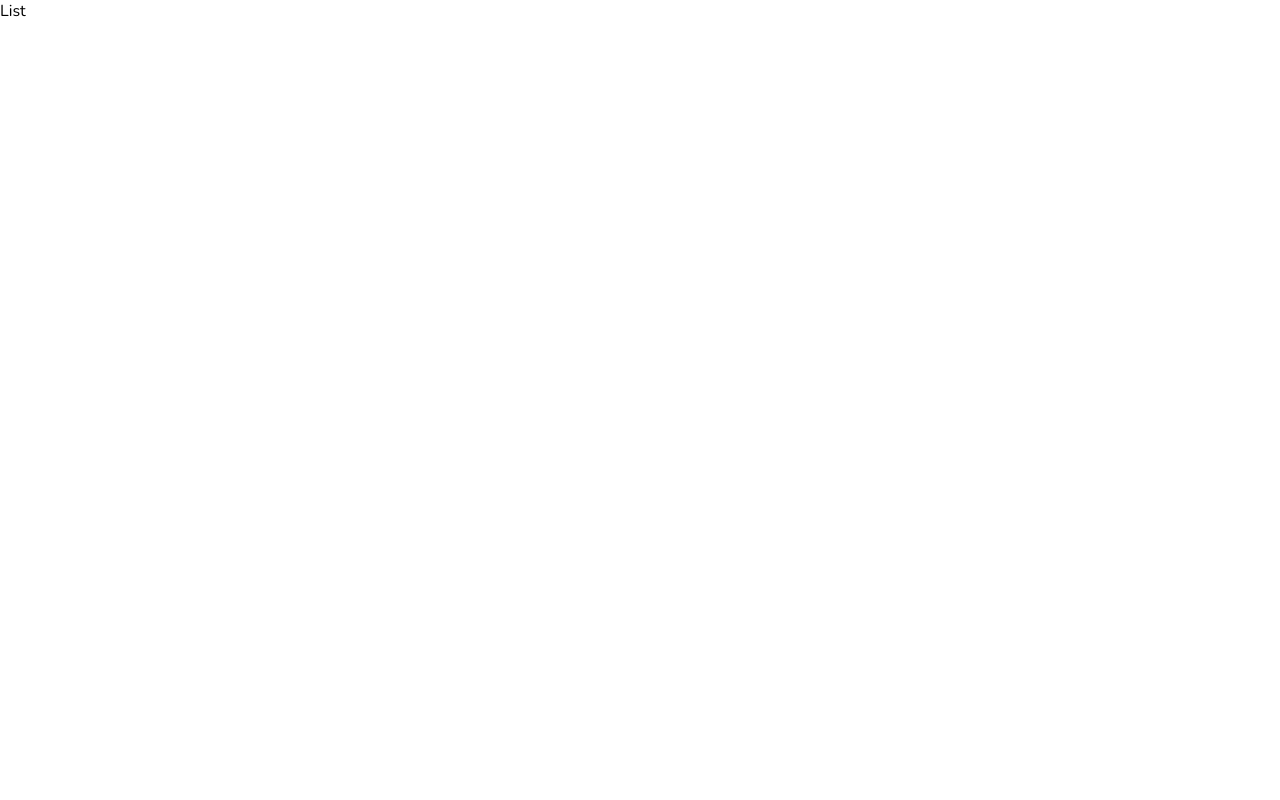
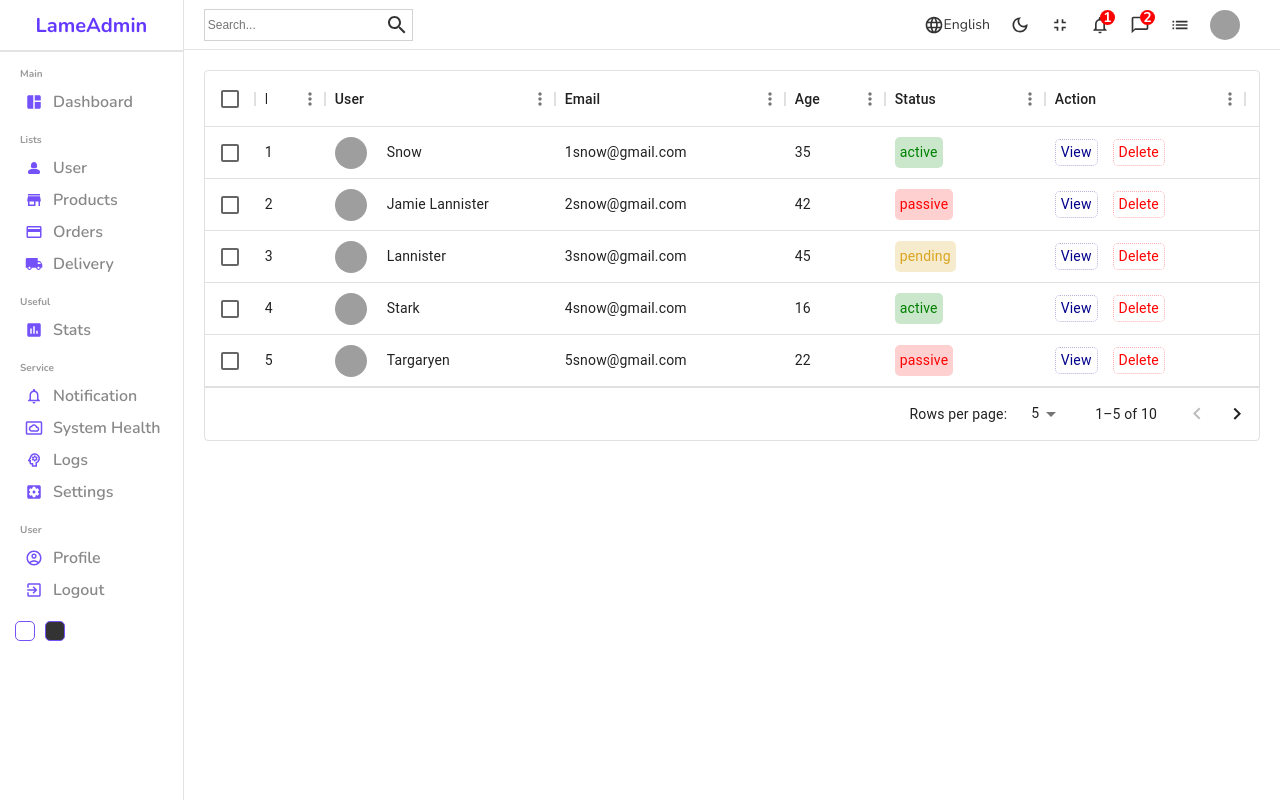
Before and after one commit to n4vn337/LameAdmin, a React (Vite) app: page /users in a window 1280 px wide. Built offline with nearby package versions, Linux system fonts and the light colour scheme; grey boxes are pictures that could not be loaded.

Commit message:
Add users page

```diff
--- a/package.json
+++ b/package.json
@@ -14,6 +14,7 @@
     "@emotion/styled": "^11.11.0",
     "@mui/icons-material": "^5.15.5",
     "@mui/material": "^5.15.5",
+    "@mui/x-data-grid": "^6.19.1",
     "prop-types": "^15.8.1",
     "react": "^18.2.0",
     "react-circular-progressbar": "^2.1.0",
--- /dev/null
+++ b/src/components/datatable/Datatable.jsx
@@ -0,0 +1,69 @@
+import "./datatable.scss";
+import { DataGrid } from "@mui/x-data-grid";
+
+import { userCols, userRows } from "../../dataSource";
+
+// const columns = [
+//   { field: "id", headerName: "ID", width: 70 },
+//   { field: "firstName", headerName: "First name", width: 130 },
+//   { field: "lastName", headerName: "Last name", width: 130 },
+//   {
+//     field: "age",
+//     headerName: "Age",
+//     type: "number",
+//     width: 90,
+//   },
+//   {
+//     field: "fullName",
+//     headerName: "Full name",
+//     description: "This column has a value getter and is not sortable.",
+//     sortable: false,
+//     width: 160,
+//     valueGetter: (params) =>
+//       `${params.row.firstName || ""} ${params.row.lastName || ""}`,
+//   },
+// ];
+
+// const rows = [
+//   { id: 1, lastName: "Snow", firstName: "Jon", age: 35 },
+//   { id: 2, lastName: "Lannister", firstName: "Cersei", age: 42 },
+//   { id: 3, lastName: "Lannister", firstName: "Jaime", age: 45 },
+//   { id: 4, lastName: "Stark", firstName: "Arya", age: 16 },
+//   { id: 5, lastName: "Targaryen", firstName: "Daenerys", age: null },
+//   { id: 6, lastName: "Melisandre", firstName: null, age: 150 },
+//   { id: 7, lastName: "Clifford", firstName: "Ferrara", age: 44 },
+//   { id: 8, lastName: "Frances", firstName: "Rossini", age: 36 },
+//   { id: 9, lastName: "Roxie", firstName: "Harvey", age: 65 },
+// ];
+export const Datatable = () => {
+  const actionCol = [
+    {
+      field: "action",
+      headerName: "Action",
+      width: 200,
+      renderCell: () => {
+        return (
+          <div className="cellAction">
+            <div className="viewBtn">View</div>
+            <div className="deleteBtn">Delete</div>
+          </div>
+        );
+      },
+    },
+  ];
+  return (
+    <div className="datatable">
+      <DataGrid
+        rows={userRows}
+        columns={userCols.concat(actionCol)}
+        initialState={{
+          pagination: {
+            paginationModel: { page: 0, pageSize: 5 },
+          },
+        }}
+        pageSizeOptions={[5, 10]}
+        checkboxSelection
+      />
+    </div>
+  );
+};
--- /dev/null
+++ b/src/components/datatable/datatable.scss
@@ -0,0 +1,60 @@
+.datatable {
+  //   height: 600px;
+  padding: 20px;
+
+  .cellWithImg {
+    display: flex;
+    align-items: center;
+
+    .cellImg {
+      width: 32px;
+      height: 32px;
+      border-radius: 50%;
+
+      object-fit: cover;
+      margin-right: 20px;
+    }
+  }
+
+  .cellWithStatus {
+    padding: 5px;
+    border-radius: 5px;
+
+    &.active {
+      color: green;
+      background-color: rgba(14, 143, 14, 0.214);
+    }
+
+    &.pending {
+      color: goldenrod;
+      background-color: rgba(218, 165, 32, 0.219);
+    }
+
+    &.passive {
+      color: red;
+      background-color: rgba(255, 0, 0, 0.185);
+    }
+  }
+
+  .cellAction {
+    display: flex;
+    align-items: center;
+    gap: 15px;
+
+    .viewBtn {
+      padding: 2px 5px;
+      border-radius: 5px;
+      color: darkblue;
+      border: 1px dotted rgba(0, 0, 139, 0.297);
+      cursor: pointer;
+    }
+
+    .deleteBtn {
+      padding: 2px 5px;
+      border-radius: 5px;
+      color: red;
+      border: 1px dotted rgba(255, 0, 0, 0.314);
+      cursor: pointer;
+    }
+  }
+}
--- /dev/null
+++ b/src/dataSource.jsx
@@ -0,0 +1,123 @@
+export const userCols = [
+  { field: "id", headerName: "ID", width: 70 },
+  {
+    field: "user",
+    headerName: "User",
+    width: 230,
+    renderCell: (params) => {
+      return (
+        <div className="cellWithImg">
+          <img className="cellImg" src={params.row.img} alt="avatar" />
+          {params.row.username}
+        </div>
+      );
+    },
+  },
+  {
+    field: "email",
+    headerName: "Email",
+    width: 230,
+  },
+
+  {
+    field: "age",
+    headerName: "Age",
+    width: 100,
+  },
+  {
+    field: "status",
+    headerName: "Status",
+    width: 160,
+    renderCell: (params) => {
+      return (
+        <div className={`cellWithStatus ${params.row.status}`}>
+          {params.row.status}
+        </div>
+      );
+    },
+  },
+];
+
+//temporary data
+export const userRows = [
+  {
+    id: 1,
+    username: "Snow",
+    img: "https://images.pexels.com/photos/1820770/pexels-photo-1820770.jpeg?auto=compress&cs=tinysrgb&dpr=2&w=500",
+    status: "active",
+    email: "1snow@gmail.com",
+    age: 35,
+  },
+  {
+    id: 2,
+    username: "Jamie Lannister",
+    img: "https://images.pexels.com/photos/1820770/pexels-photo-1820770.jpeg?auto=compress&cs=tinysrgb&dpr=2&w=500",
+    email: "2snow@gmail.com",
+    status: "passive",
+    age: 42,
+  },
+  {
+    id: 3,
+    username: "Lannister",
+    img: "https://images.pexels.com/photos/1820770/pexels-photo-1820770.jpeg?auto=compress&cs=tinysrgb&dpr=2&w=500",
+    email: "3snow@gmail.com",
+    status: "pending",
+    age: 45,
+  },
+  {
+    id: 4,
+    username: "Stark",
+    img: "https://images.pexels.com/photos/1820770/pexels-photo-1820770.jpeg?auto=compress&cs=tinysrgb&dpr=2&w=500",
+    email: "4snow@gmail.com",
+    status: "active",
+    age: 16,
+  },
+  {
+    id: 5,
+    username: "Targaryen",
+    img: "https://images.pexels.com/photos/1820770/pexels-photo-1820770.jpeg?auto=compress&cs=tinysrgb&dpr=2&w=500",
+    email: "5snow@gmail.com",
+    status: "passive",
+    age: 22,
+  },
+  {
+    id: 6,
+    username: "Melisandre",
+    img: "https://images.pexels.com/photos/1820770/pexels-photo-1820770.jpeg?auto=compress&cs=tinysrgb&dpr=2&w=500",
+    email: "6snow@gmail.com",
+    status: "active",
+    age: 15,
+  },
+  {
+    id: 7,
+    username: "Clifford",
+    img: "https://images.pexels.com/photos/1820770/pexels-photo-1820770.jpeg?auto=compress&cs=tinysrgb&dpr=2&w=500",
+    email: "7snow@gmail.com",
+    status: "passive",
+    age: 44,
+  },
+  {
+    id: 8,
+    username: "Frances",
+    img: "https://images.pexels.com/photos/1820770/pexels-photo-1820770.jpeg?auto=compress&cs=tinysrgb&dpr=2&w=500",
+    email: "8snow@gmail.com",
+    status: "active",
+    age: 36,
+  },
+  {
+    id: 9,
+    username: "Roxie",
+    img: "https://images.pexels.com/photos/1820770/pexels-photo-1820770.jpeg?auto=compress&cs=tinysrgb&dpr=2&w=500",
+    email: "snow@gmail.com",
+    status: "pending",
+    age: 65,
+  },
+  {
+    id: 10,
+    username: "Roxie",
+    img: "https://images.pexels.com/photos/1820770/pexels-photo-1820770.jpeg?auto=compress&cs=tinysrgb&dpr=2&w=500",
+    email: "snow@gmail.com",
+    status: "active",
+    age: 65,
+  },
+];
--- a/src/pages/list/List.jsx
+++ b/src/pages/list/List.jsx
@@ -1,4 +1,14 @@
+import { Navbar, Sidebar } from "../../components";
+import { Datatable } from "../../components/datatable/Datatable";
 import "./list.scss";
 export const List = () => {
-  return <div>List</div>;
+  return (
+    <div className="list">
+      <Sidebar />
+      <div className="listContainer">
+        <Navbar />
+        <Datatable />
+      </div>
+    </div>
+  );
 };
--- a/src/pages/list/list.scss
+++ b/src/pages/list/list.scss
@@ -0,0 +1,8 @@
+.list {
+  width: 100%;
+  display: flex;
+
+  .listContainer {
+    flex: 6;
+  }
+}
```
Also changed, not shown: 1 other file (tests, documents, lock files or other folders).
